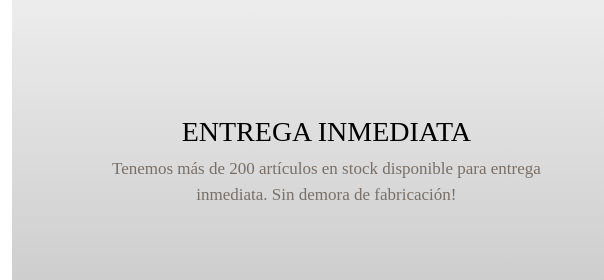
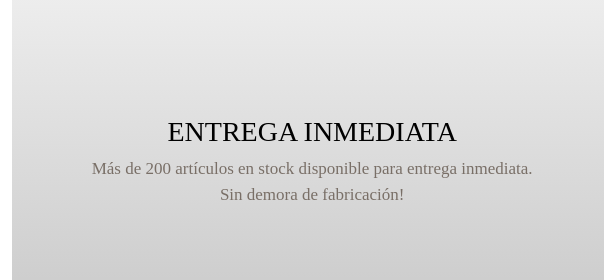
Before and after one commit to rociofernandezm/proyecto_coderhouse, a website: page index.html in a window 1280 px wide. Shown: the part 2602-2882 px from the top of the page, 0-604 px from the left. Drawn offline with nearby package versions, Linux system fonts and the light colour scheme.

Commit message:
ramascssysass

```diff
--- a/index.html
+++ b/index.html
@@ -174,7 +174,7 @@
         <div class="entrega_inmediata container-fluid">
         <div>
         <h2 class="titulos_ppales_index .entrega_titulo">ENTREGA INMEDIATA</h2>
-        <p class="subtitulos_ppales_index">Tenemos más de 200 artículos en stock disponible para entrega inmediata. Sin demora de fabricación!</p>
+        <p class="subtitulos_ppales_index">Más de 200 artículos en stock disponible para entrega inmediata. Sin demora de fabricación!</p>
     </div>
     <iframe class="iframe_home" width="560" height="315" src="https://www.youtube.com/embed/QPbSUtwdDfU" title="YouTube video player" frameborder="0" allow="accelerometer; autoplay; clipboard-write; encrypted-media; gyroscope; picture-in-picture" allowfullscreen></iframe>
         </div>
```
